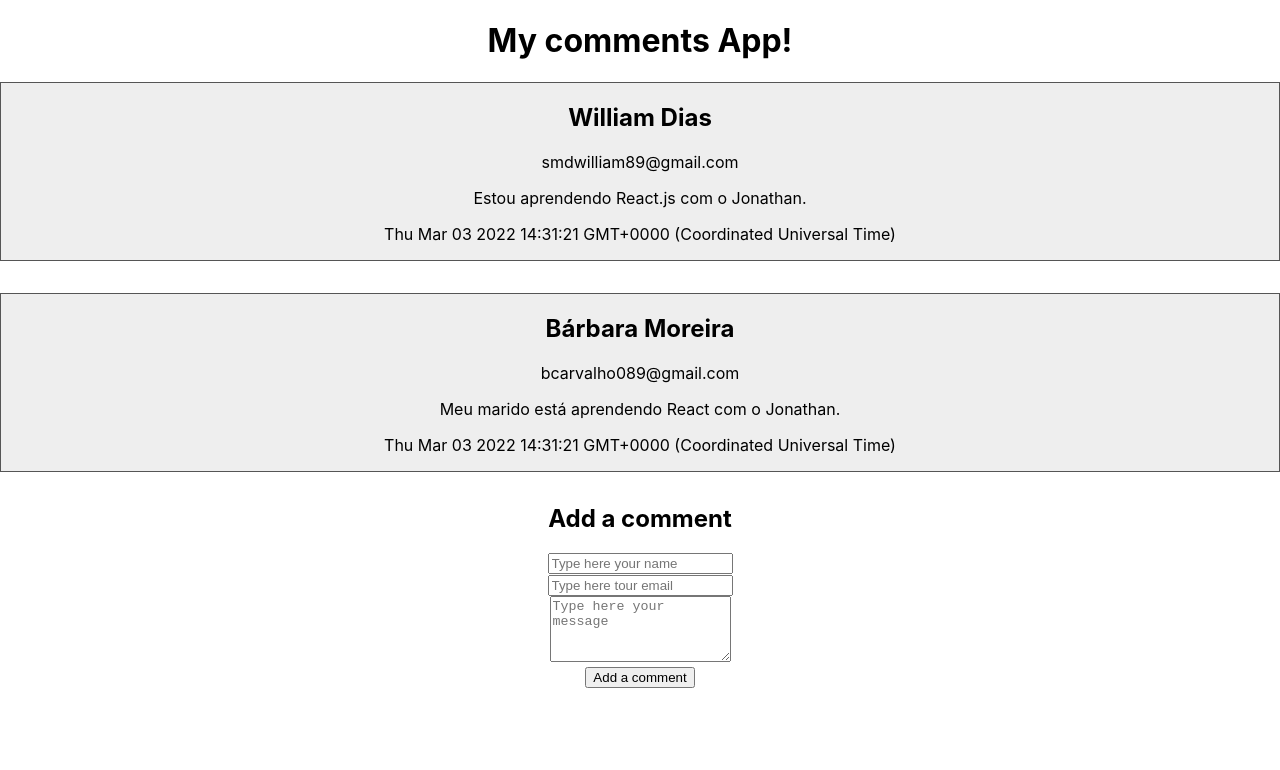
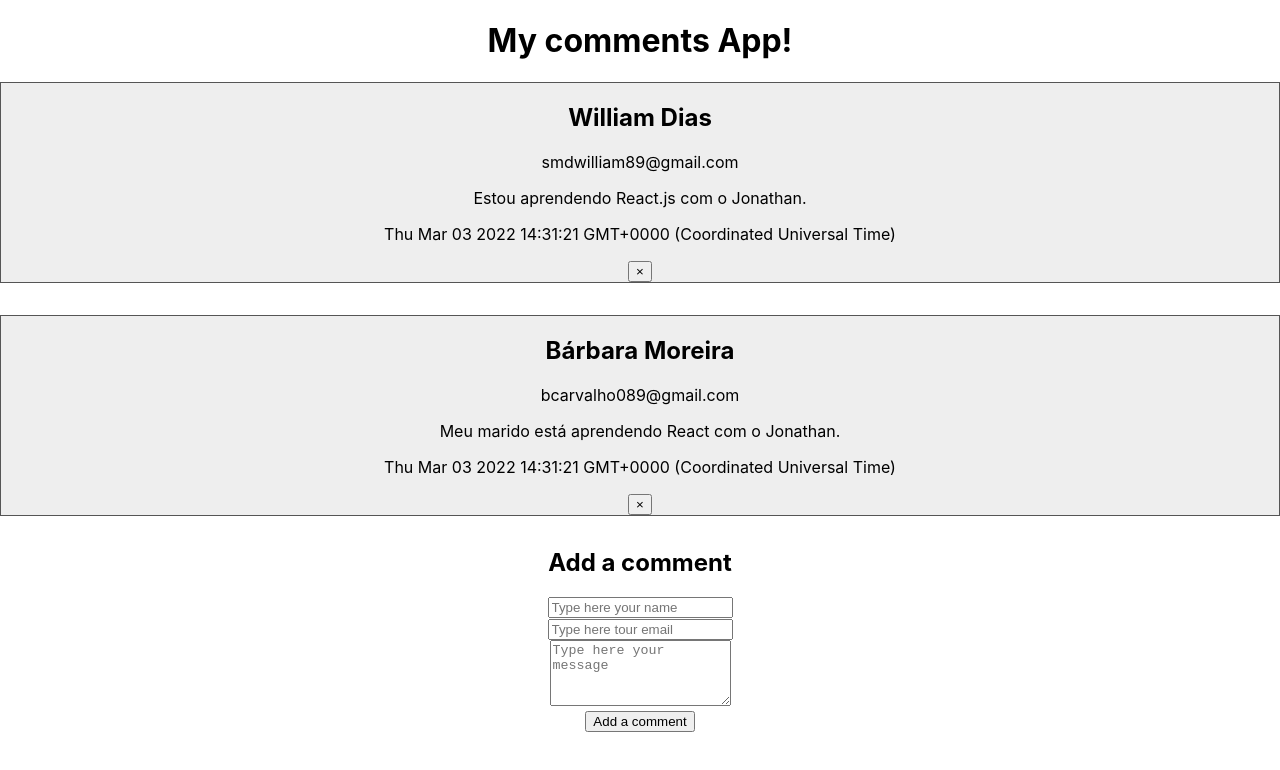
Before and after one commit to williampgdias/ReactJS-beginner, a React (Create React App) app: page / in a window 1280 px wide. Shown: the top 770 px of the page. Built offline with nearby package versions, Linux system fonts and the light colour scheme.

Commit message:
Excluindo comentário do nosso state

```diff
--- a/src/App.js
+++ b/src/App.js
@@ -48,6 +48,16 @@ class App extends React.Component {
 
     this.setState({
       form: newCommentForm,
+    });
+  };
+
+  deleteComment = (comment) => {
+    const filteredList = this.state.comments.filter((commentFilter) => {
+      return comment !== commentFilter;
+    });
+
+    this.setState({
+      comments: filteredList
     })
   }
 
@@ -59,10 +69,11 @@ class App extends React.Component {
           return (
             <Comment
               key = { index }
-              name= { comment.name }
-              email= { comment.email }
-              date= { comment.date }
-              message= { comment. message }
+              name = { comment.name }
+              email = { comment.email }
+              date = { comment.date }
+              message = { comment. message }
+              onDeleteComment = {() => {this.deleteComment(comment)}}
             />
           );
         })}
--- a/src/components/Comment.jsx
+++ b/src/components/Comment.jsx
@@ -1,7 +1,7 @@
 import "./Comment.css";
 
 const Comment = (props) => {
-    const {name, email, message, date} = props;
+    const { name, email, message, date, onDeleteComment } = props;
 
     return (
         <div className="comment">
@@ -9,6 +9,7 @@ const Comment = (props) => {
             <p>{ email }</p>
             <p>{ message }</p>
             <p>{ date.toString() }</p>
+            <button onClick = { onDeleteComment }>&times;</button>
         </div>
     );
 };
```
